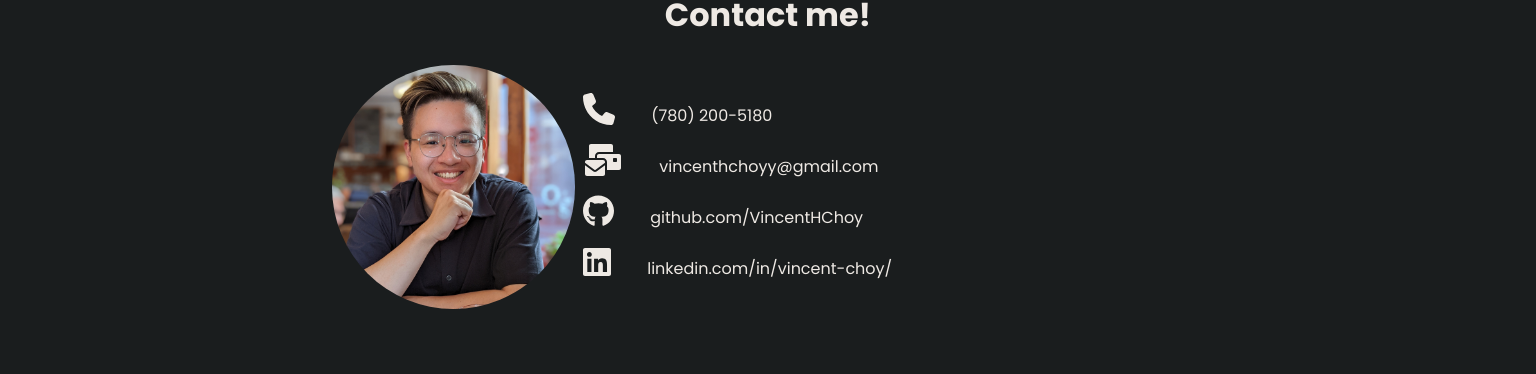
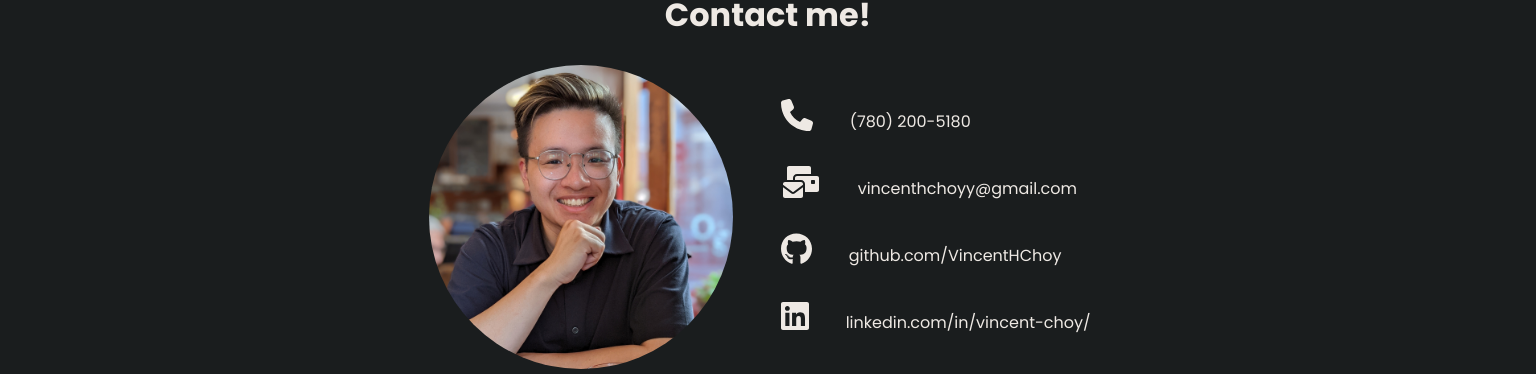
Before and after one commit to VincentHChoy/portfolio-website, a React (Create React App) app: page / in a window 1536 px wide. Shown: the part 2685-3059 px from the top of the page. Before the commit the page ends 3002 px from the top, so only its background shows below. Built offline with nearby package versions, Linux system fonts and the light colour scheme.

Commit message:
adds media responsiveness for contact page

```diff
--- a/src/components/Contact/Contact.css
+++ b/src/components/Contact/Contact.css
@@ -22,6 +22,7 @@
   display: flex;
   list-style: none;
   padding: 0.5em;
+  margin: 0.5em;
   margin-left: 0;
 }
 
@@ -44,3 +45,14 @@
   border-radius: 50%;
   overflow: hidden;
 }
+
+@media screen and (min-width: 1400px) {
+
+  .main-container{
+    width: 100%;
+  }
+
+  .contact-info {
+    padding-inline-start: 40px;
+  }
+}
```
